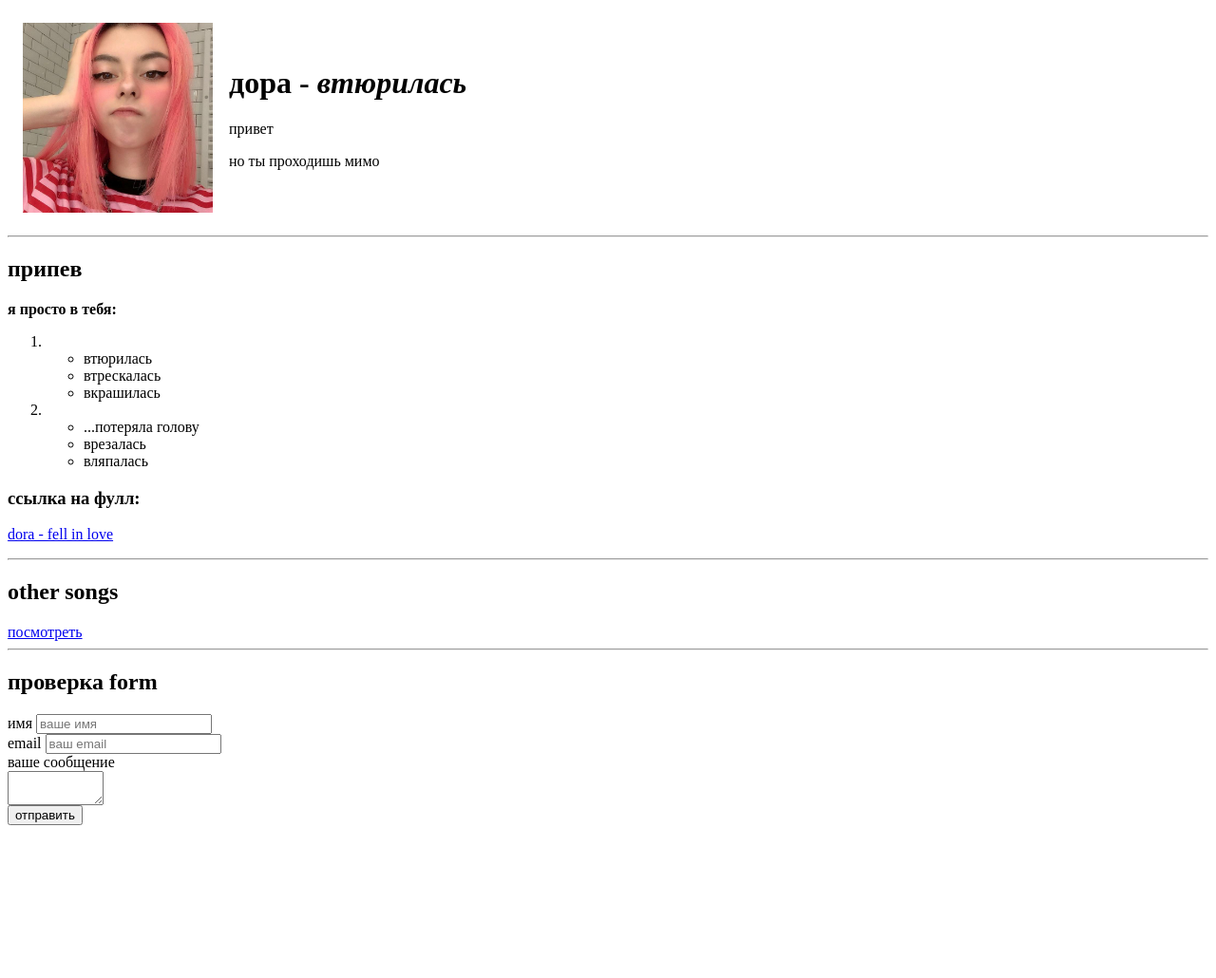
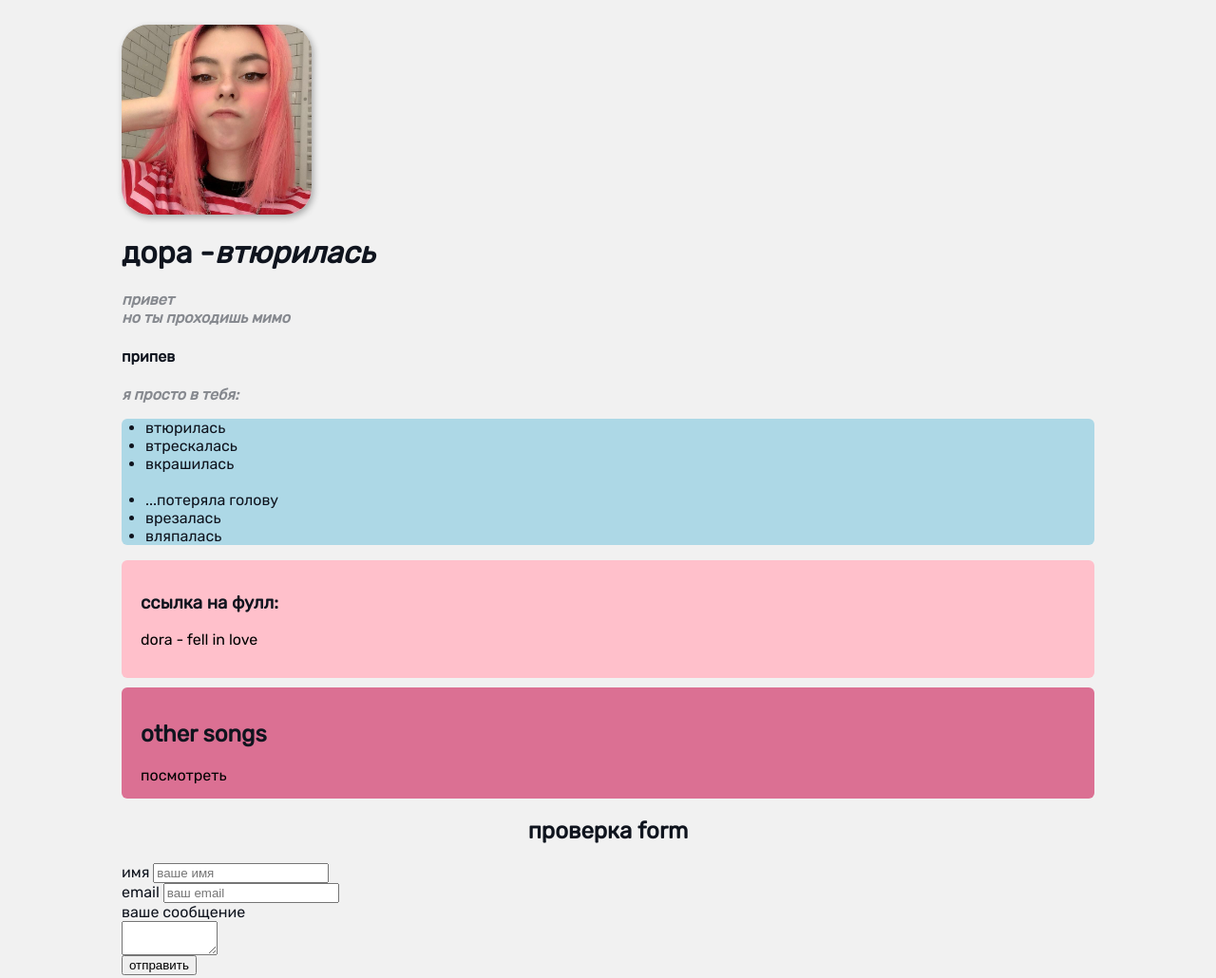
Before and after one commit to Kontentski/htmlcourse, a plain HTML site: page index.html in a window 1280 px wide. Shown: the top 1030 px of the page at 95% size. Before the commit the page ends 885 px from the top, so only its background shows below. Drawn offline with Linux system fonts and the light colour scheme.

Commit message:
Add files via upload

```diff
--- a/index.html
+++ b/index.html
@@ -1,52 +1,69 @@
 <html>
     <head>
         <title>ryan gosling fanclub</title>
+             <link rel="stylesheet" href="styles.css">
     </head>
     <body>
-        <table cellspacing="15">
-            <td> <img src="avatar2.jfif" width="200" alt="фото доры"></td>
-            <td>  <h1>дора - <em>втюрилась</em></h1>
+<div class="container">
+        <div class="info">
+            <img src="avatar2.jfif"  alt="фото доры" class="avatat"></td>
+            <h1>дора -<em>втюрилась</em></h1>
+
                 <p>привет</p>
                 <p>но ты проходишь мимо</p></td>
-        </table>
+                <h4>припев</h4>
+                <p><strong>я просто в тебя:</strong></p>
+      <ul class="list">
 
-
-        <hr>
-        <h2>припев</h2>
-        <p><strong>я просто в тебя:</strong></p>
-        <ol><li>
-        <ul>
-            <li>втюрилась</li>
+                    <li> втюрилась</li>
                     <li>втрескалась</li>
                     <li>вкрашилась</li>
-        </ul>
-    </li>
-            <li>
-                <ul><li>...потеряла голову</li>
+                    <br>
+                    <li>...потеряла голову</li>
                   <li>врезалась</li>
                   <li>вляпалась</li>
       </ul>
-            </li>
-         </ol>
+
+        </div>
+
+        <div class="class">
             <h3>ссылка на фулл:</h3>
                 <p><a href="https://genius.com/Mentaldora-fell-in-love-lyrics" target="_blank">dora - fell in love</a></p>
-        <hr>
+
+        </div>
+
+
+
+<div class="class bg-darkpink">
     <h2>other songs</h2>
         <a href="otherSongs.html">посмотреть</a>
-        <hr>
+    </div>
+
+
+          <div class="forms">
             <h2>проверка form </h2>
         <form action="/">
+            <div class="form-group">
             <label for="name">имя </label>
             <input type="text" id="name" placeholder="ваше имя">
-            <br>
+        </div>
+        <div class="form-group">
             <label for="email">email </label>
             <input type="email" id="email" placeholder="ваш email">
-            <br>
+        </div>
+
+        <div class="form-group">
             <label for="text">ваше сообщение</label>
             <br>
             <textarea id="text" cols="10" rows="2"></textarea>
-            <br>
+        </div>
+
         <input type="submit" value="отправить">
         </form>
+
+        </div>
+
+        <div style="margin-bottom: 500">
+        </div>
     </body>
 </html>
--- /dev/null
+++ b/styles.css
@@ -0,0 +1,72 @@
+@import url('https://fonts.googleapis.com/css2?family=Roboto&display=swap');
+@import url('https://fonts.googleapis.com/css2?family=Roboto&family=Rubik&display=swap');
+
+body {
+  background-color: #f1f1f1;
+  color: 0f141e;
+
+  font: normal 16px 'Rubik', sans-serif;
+  margin: 2% 10%;
+}
+
+.avatat {
+  width: 200px;
+  border-radius: 28px;
+  box-shadow: 2px 3px 7px 0px rgb(0 0 0 / 31%);
+
+}
+.avatat:hover {
+  box-shadow: 0px 0px 20px 5px pink;
+}
+.avatat:active {
+  width: 190px;
+}
+a {
+  color: #000;
+  text-decoration: none;
+}
+
+a:hover {
+  text-decoration: underline;
+}
+
+.class {
+  padding: 15px 20px;
+  background: pink;
+  margin-bottom: 10px;
+  border-radius: 6px;
+}
+.info {
+  margin-bottom: 10px;
+}
+
+.info p {
+ color: #86898f;
+ margin: 0;
+ font-style: italic;
+ font-weight: bold;
+}
+
+.bg-pink {
+
+background: pink;}
+
+.bg-darkpink {
+  background: palevioletred;
+}
+.bg-darkpink a:hover {
+background: rgba(201, 93, 129, 0.612);
+padding: 1px 5px;
+border-radius: 4px;
+
+}
+.list {
+
+  background: lightblue;
+  border-radius: 6px;
+  padding-left: 25;
+
+}
+.forms h2 {
+  text-align: center;
+}
```
Lines whose indentation alone changed are shown as unchanged.
